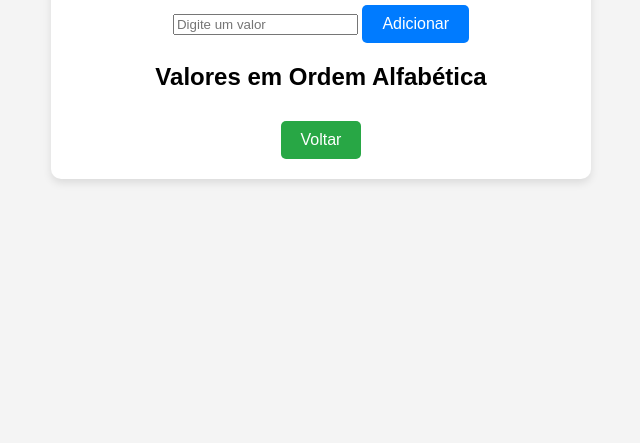
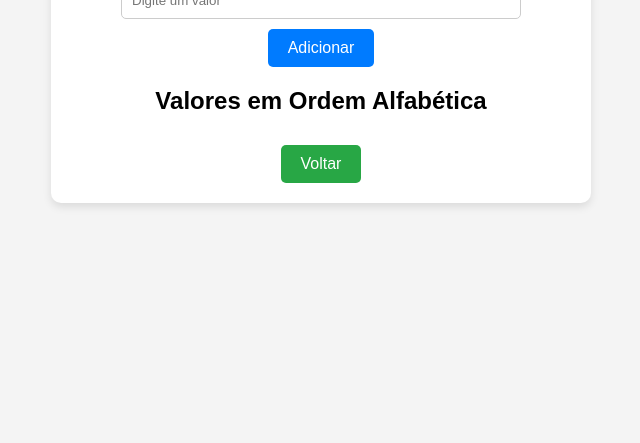
Before and after one commit to Thiagoads457/Atividades_Lab_Eng_Software, a plain HTML site: page Semana_03/index.html in a window 1280 px wide. Shown: the part 357-800 px from the top of the page, without its empty margins (319-959 px from the left). Drawn offline with Linux system fonts and the light colour scheme.

Commit message:
Update styles.css

```diff
--- a/styles.css
+++ b/styles.css
@@ -64,6 +64,24 @@ a.btn:hover {
     background-color: #218838;
 }
 
+form {
+    margin-bottom: 20px;
+    display: flex;
+    flex-direction: column;
+    align-items: center;
+}
+
+input[type="text"] {
+    width: 100%;
+    max-width: 400px; /* Limita a largura máxima */
+    padding: 10px;
+    margin-bottom: 10px;
+    border-radius: 5px;
+    border: 1px solid #ccc;
+    box-sizing: border-box;
+
+}
+
 
 @media (max-width: 500px) {
     .container {
```
